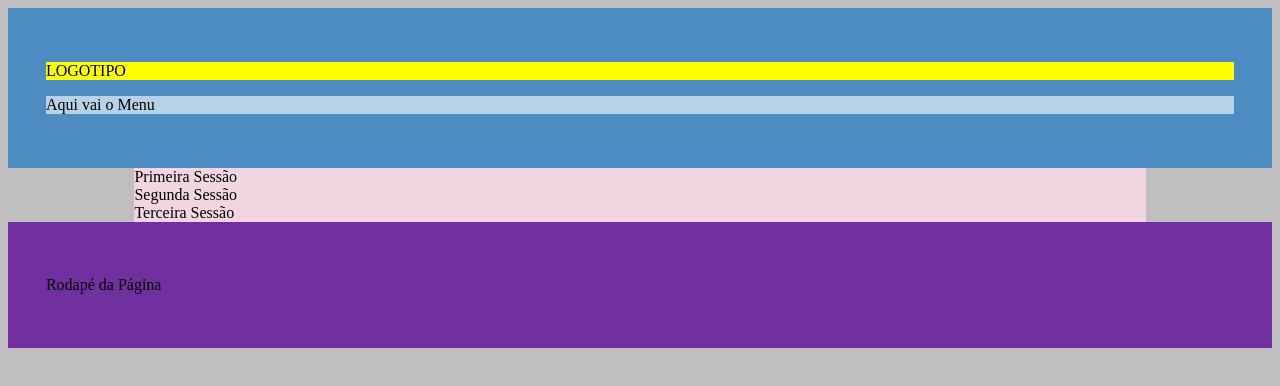
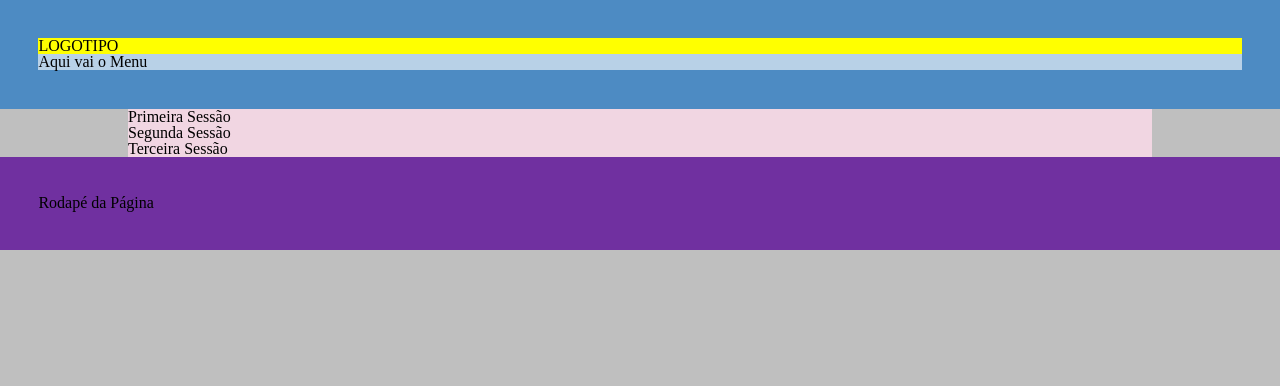
Before and after one commit to ArthurGaelll/Meuprimeirosite, a plain HTML site: page index.html in a window 1280 px wide. Drawn offline with Linux system fonts and the light colour scheme.

Commit message:
Add files via upload

```diff
--- /dev/null
+++ b/css/index.css
@@ -0,0 +1,41 @@
+body{
+    background-color: rgb(191,191,191);
+}
+
+header{
+    background-color: rgb(77,139,195);
+    padding: 3%;
+}
+
+
+
+/* Classe Atribuída para a div que vai receber o logotipo */
+.logo{
+    background-color: rgb(255,255,0);
+}
+
+nav{
+    background-color: rgb(184,209,231)
+}
+
+main{
+    background-color: rgb(146,208,80);
+    width: 80%;
+    margin-left: auto;
+    margin-right: auto;
+}
+
+section{
+    background-color: rgb(241,214,226);
+}
+
+footer{
+    background-color: rgb(112,48,160);
+    padding: 3%;
+}
+.cabecalho{
+    padding: 3%;
+}
+.rodape{
+    padding: 3%;
+}
--- /dev/null
+++ b/css/reserva.css
@@ -0,0 +1,4 @@
+
+p{
+    color: rgb(255, 236, 15);
+}
--- /dev/null
+++ b/css/reset.css
@@ -0,0 +1,48 @@
+/* http://meyerweb.com/eric/tools/css/reset/
+   v2.0 | 20110126
+   License: none (public domain)
+*/
+
+html, body, div, span, applet, object, iframe,
+h1, h2, h3, h4, h5, h6, p, blockquote, pre,
+a, abbr, acronym, address, big, cite, code,
+del, dfn, em, img, ins, kbd, q, s, samp,
+small, strike, strong, sub, sup, tt, var,
+b, u, i, center,
+dl, dt, dd, ol, ul, li,
+fieldset, form, label, legend,
+table, caption, tbody, tfoot, thead, tr, th, td,
+article, aside, canvas, details, embed,
+figure, figcaption, footer, header, hgroup,
+menu, nav, output, ruby, section, summary,
+time, mark, audio, video {
+	margin: 0;
+	padding: 0;
+	border: 0;
+	font-size: 100%;
+	font: inherit;
+	vertical-align: baseline;
+}
+/* HTML5 display-role reset for older browsers */
+article, aside, details, figcaption, figure,
+footer, header, hgroup, menu, nav, section {
+	display: block;
+}
+body {
+	line-height: 1;
+}
+ol, ul {
+	list-style: none;
+}
+blockquote, q {
+	quotes: none;
+}
+blockquote:before, blockquote:after,
+q:before, q:after {
+	content: '';
+	content: none;
+}
+table {
+	border-collapse: collapse;
+	border-spacing: 0;
+}
--- a/index.html
+++ b/index.html
@@ -4,13 +4,13 @@
     <meta charset="UTF-8">
     <meta name="viewport" content="width=device-width, initial-scale=1.0">
     <title>Exemplo HTML Semântico</title>
-    <link rel="stylesheet" href="css/estilo.css">
+    <link rel="stylesheet" href="css/reset.css">
+    <link rel="stylesheet" href="css/index.css">
 </head>
 <body>
-    <header>
+    <header class="cabecalho">
         <div class="logo">
             <p>LOGOTIPO</p>
-
         </div>
         <nav>
             <p>Aqui vai o Menu</p>
@@ -21,7 +21,7 @@
         <section>Segunda Sessão</section>
         <section>Terceira Sessão</section>
     </main>
-    <footer>
+    <footer class="rodape">
         <p>Rodapé da Página</p>
     </footer>
 
```
Also changed, not shown: reserva.html (+1 -1 lines).
